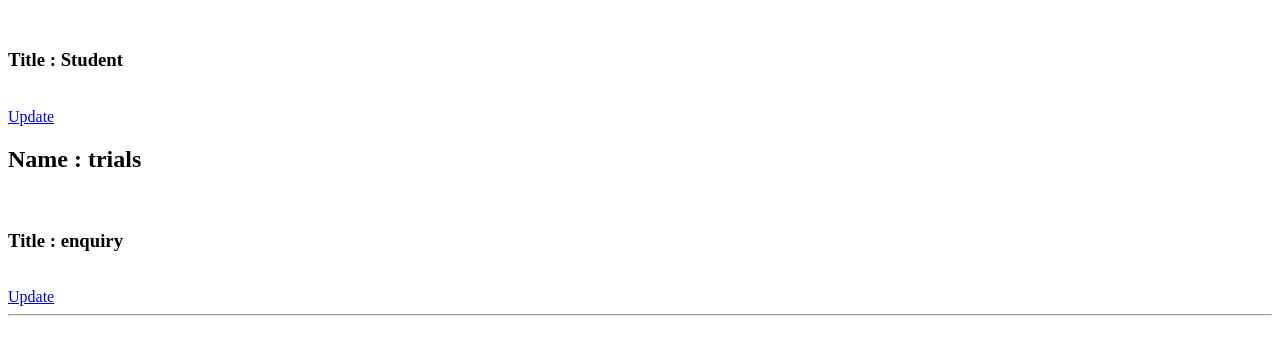
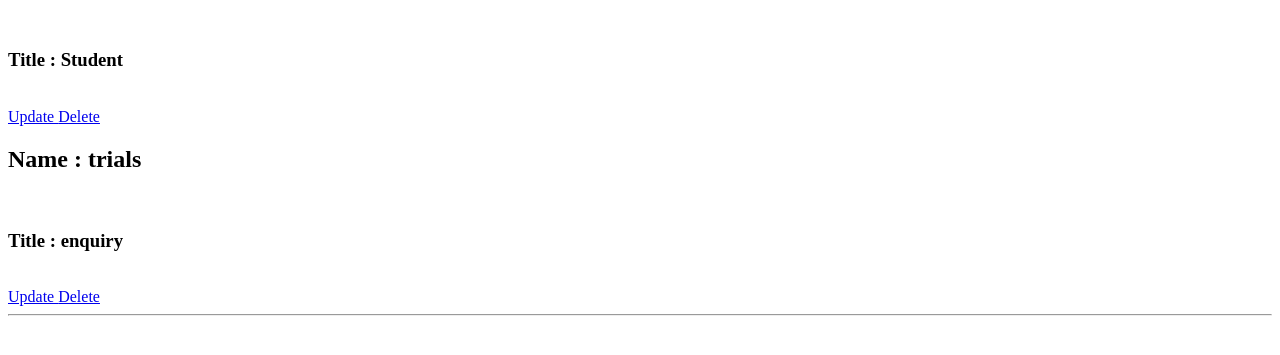
Before and after one commit to syedibrahim-javarndcorp/enquiry_management, a Django app: page / in a window 1280 px wide. Shown: the part 204-559 px from the top of the page. Run offline with Django 4.2, Linux system fonts and the light colour scheme; data comes from the database, SQL or seed files in the repository; both versions use the stored data as it was after the commit.

Commit message:
add,edit,del added

```diff
--- a/ems/templates/ems/index.html
+++ b/ems/templates/ems/index.html
@@ -2,6 +2,10 @@
 {% extends 'main.html' %}
 
 {% block content %}
+<div class="add-project">
+    <a href="{% url 'create-enquiry' %}">Add Enquiry</a>
+</div>
+
 <h1>Student EMS System</h1>
 <hr>
 {% for em in ems %}
@@ -10,6 +14,8 @@
 <h3>Title : {{em.title}}</h3>
 <br>
 <a href="{% url 'update-enquiry' em.id %}">Update </a>
+<a href="{% url 'delete-enquiry' em.id %}">Delete </a>
+
 {% endfor %}
 <hr>
 {% endblock content %}
--- a/ems/urls.py
+++ b/ems/urls.py
@@ -5,5 +5,6 @@ urlpatterns = [
     path('', views.index, name="index"),
     path('ems/<str:pk>/', views.single_tag, name='enquiry'),
     path('add-enquiry/', views.create_enquiry, name='create-enquiry'),
-    path('update-enquiry/<str:pk>',views.update_enquiry, name='update-enquiry'),
+    path('update-enquiry/<str:pk>', views.update_enquiry, name='update-enquiry'),
+    path('delete-enquiry/<str:pk>', views.delete_enquiry, name='delete-enquiry'),
 ]
--- a/ems/views.py
+++ b/ems/views.py
@@ -48,3 +48,15 @@ def update_enquiry(request, pk):
         'form': form
     }
     return render(request, 'ems/add-update.html', context)
+
+
+def delete_enquiry(request, pk):
+    enquiry = Ems.objects.get(id=pk)
+    if request.method == "POST":
+        enquiry.delete()
+        return redirect('index')
+
+    context = {
+        'enquiry': enquiry
+    }
+    return render(request, 'ems/delete.html', context)
--- a/templates/navbar.html
+++ b/templates/navbar.html
@@ -9,10 +9,8 @@
 </head>
 <body>
     <ul>
-        <a href="#"><li>EMS</li></a>
+        <a href="{% url 'index' %}"><li>EMS</li></a>
     </ul>
-<div class="add-project">
-    <a href="{% url 'create-enquiry' %}">Add Enquiry</a>
-</div>
+
 </body>
 </html>
```
Also changed, not shown: db.sqlite3.
